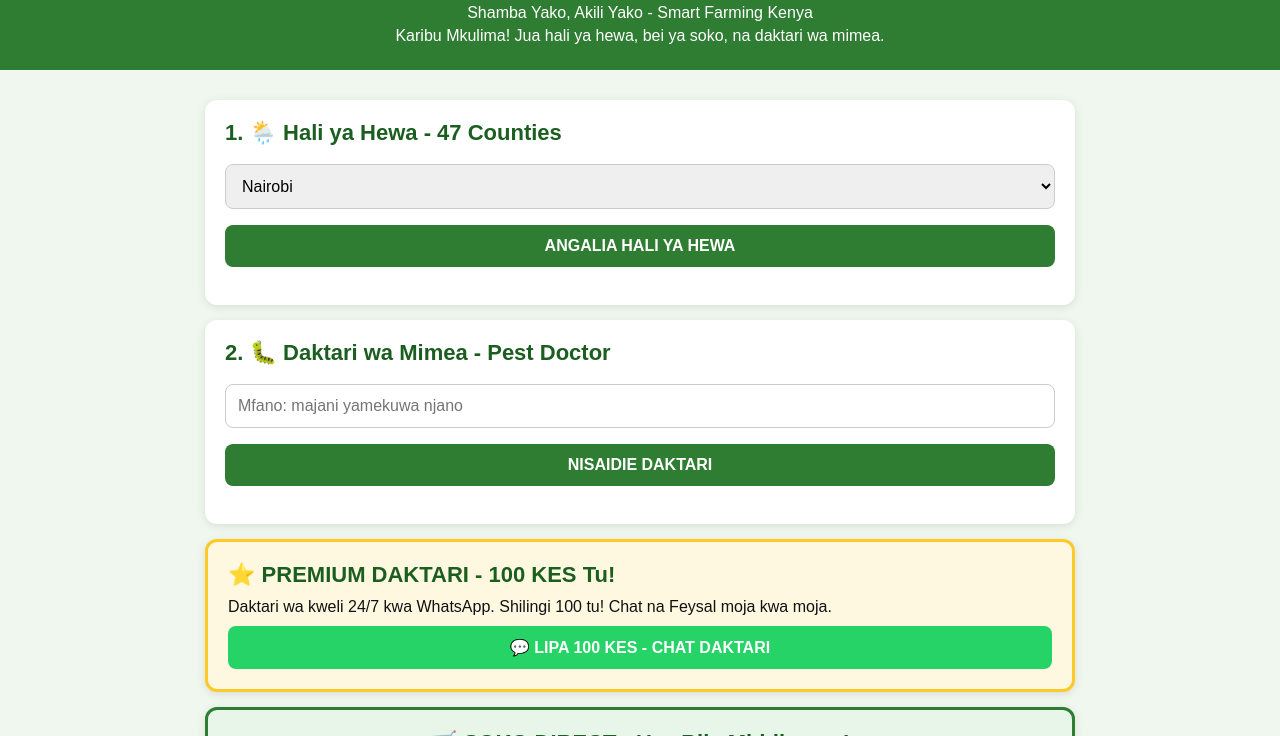
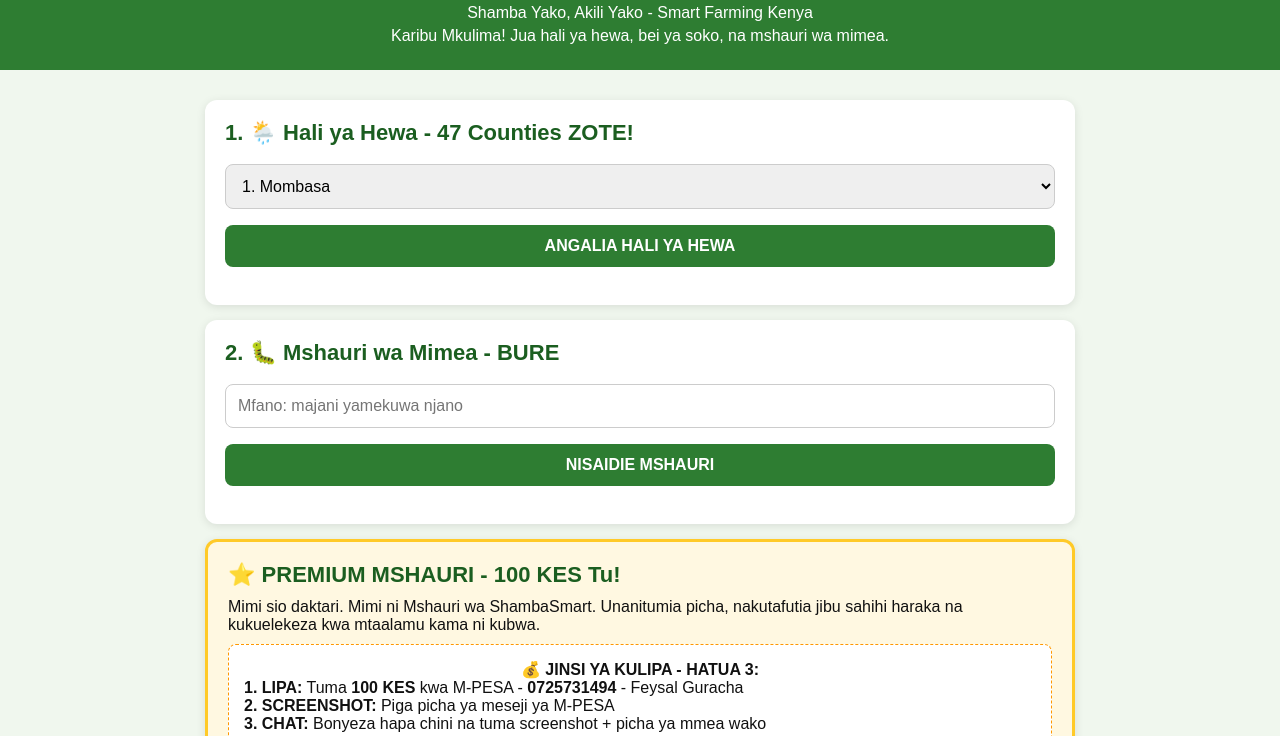
Before and after one commit to feysalguracha/shambasmart, a plain HTML site: page index.html in a window 1280 px wide. Shown: the part 64-800 px from the top of the page. Drawn offline with Linux system fonts and the light colour scheme.

Commit message:
Update index.html

```diff
--- a/index.html
+++ b/index.html
@@ -22,35 +22,80 @@ button { background: #2e7d32; color: white; border: none; font-weight: bold; cur
 <header>
 <h1>🌱 ShambaSmart</h1>
 <p>Shamba Yako, Akili Yako - Smart Farming Kenya</p>
-<p>Karibu Mkulima! Jua hali ya hewa, bei ya soko, na daktari wa mimea.</p>
+<p>Karibu Mkulima! Jua hali ya hewa, bei ya soko, na mshauri wa mimea.</p>
 </header>
 <div class="container">
 <div class="card">
-<h2>1. 🌦️ Hali ya Hewa - 47 Counties</h2>
+<h2>1. 🌦️ Hali ya Hewa - 47 Counties ZOTE!</h2>
 <select id="county">
-<option value="Nairobi">Nairobi</option>
-<option value="Mombasa">Mombasa</option>
-<option value="Kilifi">Kilifi</option>
-<option value="Machakos">Machakos</option>
-<option value="Nakuru">Nakuru</option>
-<option value="Marsabit">Marsabit</option>
-<option value="Nyandarua">Nyandarua</option>
-<option value="Kisumu">Kisumu</option>
-<option value="Turkana">Turkana</option>
+<option value="Mombasa">1. Mombasa</option>
+<option value="Kwale">2. Kwale</option>
+<option value="Kilifi">3. Kilifi</option>
+<option value="Tana River">4. Tana River</option>
+<option value="Lamu">5. Lamu</option>
+<option value="Taita-Taveta">6. Taita-Taveta</option>
+<option value="Garissa">7. Garissa</option>
+<option value="Wajir">8. Wajir</option>
+<option value="Mandera">9. Mandera</option>
+<option value="Marsabit">10. Marsabit</option>
+<option value="Isiolo">11. Isiolo</option>
+<option value="Meru">12. Meru</option>
+<option value="Tharaka-Nithi">13. Tharaka-Nithi</option>
+<option value="Embu">14. Embu</option>
+<option value="Kitui">15. Kitui</option>
+<option value="Machakos">16. Machakos</option>
+<option value="Makueni">17. Makueni</option>
+<option value="Nyandarua">18. Nyandarua</option>
+<option value="Nyeri">19. Nyeri</option>
+<option value="Kirinyaga">20. Kirinyaga</option>
+<option value="Murang'a">21. Murang'a</option>
+<option value="Kiambu">22. Kiambu</option>
+<option value="Turkana">23. Turkana</option>
+<option value="West Pokot">24. West Pokot</option>
+<option value="Samburu">25. Samburu</option>
+<option value="Trans Nzoia">26. Trans Nzoia</option>
+<option value="Uasin Gishu">27. Uasin Gishu</option>
+<option value="Elgeyo-Marakwet">28. Elgeyo-Marakwet</option>
+<option value="Nandi">29. Nandi</option>
+<option value="Baringo">30. Baringo</option>
+<option value="Laikipia">31. Laikipia</option>
+<option value="Nakuru">32. Nakuru</option>
+<option value="Narok">33. Narok</option>
+<option value="Kajiado">34. Kajiado</option>
+<option value="Kericho">35. Kericho</option>
+<option value="Bomet">36. Bomet</option>
+<option value="Kakamega">37. Kakamega</option>
+<option value="Vihiga">38. Vihiga</option>
+<option value="Bungoma">39. Bungoma</option>
+<option value="Busia">40. Busia</option>
+<option value="Siaya">41. Siaya</option>
+<option value="Kisumu">42. Kisumu</option>
+<option value="Homa Bay">43. Homa Bay</option>
+<option value="Migori">44. Migori</option>
+<option value="Kisii">45. Kisii</option>
+<option value="Nyamira">46. Nyamira</option>
+<option value="Nairobi">47. Nairobi</option>
 </select>
 <button onclick="checkWeather()">ANGALIA HALI YA HEWA</button>
 <p id="weatherResult" style="font-weight:bold; margin-top:10px;"></p>
 </div>
 <div class="card">
-<h2>2. 🐛 Daktari wa Mimea - Pest Doctor</h2>
+<h2>2. 🐛 Mshauri wa Mimea - BURE</h2>
 <input id="symptom" placeholder="Mfano: majani yamekuwa njano">
-<button onclick="checkPest()">NISAIDIE DAKTARI</button>
+<button onclick="checkPest()">NISAIDIE MSHAURI</button>
 <p id="pestResult" style="font-weight:bold; margin-top:10px;"></p>
 </div>
 <div class="card" style="background:#fff8e1; border:3px solid #ffca28;">
-<h2>⭐ PREMIUM DAKTARI - 100 KES Tu!</h2>
-<p>Daktari wa kweli 24/7 kwa WhatsApp. Shilingi 100 tu! Chat na Feysal moja kwa moja.</p>
-<a href="https://wa.me/254725731494?text=Nataka%20Premium%20Daktari%20100KES" style="background:#25D366; color:white; padding:12px; display:block; text-align:center; border-radius:8px; text-decoration:none; font-weight:bold; margin-top:10px;">💬 LIPA 100 KES - CHAT DAKTARI</a>
+<h2>⭐ PREMIUM MSHAURI - 100 KES Tu!</h2>
+<p>Mimi sio daktari. Mimi ni Mshauri wa ShambaSmart. Unanitumia picha, nakutafutia jibu sahihi haraka na kukuelekeza kwa mtaalamu kama ni kubwa.</p>
+<div style="background:white; padding:15px; border-radius:8px; margin-top:10px; border:1px dashed #ff9800;">
+<p style="font-weight:bold; text-align:center;">💰 JINSI YA KULIPA - HATUA 3:</p>
+<p><b>1. LIPA:</b> Tuma <b>100 KES</b> kwa M-PESA - <b>0725731494</b> - Feysal Guracha</p>
+<p><b>2. SCREENSHOT:</b> Piga picha ya meseji ya M-PESA</p>
+<p><b>3. CHAT:</b> Bonyeza hapa chini na tuma screenshot + picha ya mmea wako</p>
+</div>
+<a href="https://wa.me/254725731494?text=Nimelipa%20100KES%20Premium%20Mshauri.%20Hii%20hapa%20screenshot%20na%20picha%20ya%20mmea%20wangu:" style="background:#25D366; color:white; padding:12px; display:block; text-align:center; border-radius:8px; text-decoration:none; font-weight:bold; margin-top:10px;">💬 NIMELIPA - TUMA SCREENSHOT & PICHA</a>
+<p style="text-align:center; font-size:12px; margin-top:5px;">Ushauri wa kawaida wa kilimo, sio dawa ya daktari. Kwa matatizo makubwa, tutakuelekeza kwa Afisa Kilimo.</p>
 </div>
 <div class="card" style="background:#e8f5e9; border:3px solid #2e7d32;">
 <h2 style="text-align:center;">🛒 SOKO DIRECT - Uza Bila Middleman!</h2>
@@ -68,7 +113,7 @@ button { background: #2e7d32; color: white; border: none; font-weight: bold; cur
 <div id="sokoList"></div>
 <p style="font-size:13px; text-align:center;">ShambaSmart inachukua 2% tu baada ya kuuza. Mkulima anabaki na 98%!</p>
 </div>
-<p style="text-align:center; padding:20px;">Imetengenezwa na @FeysalGuracha 🇰🇪 kwa ajili ya Wakulima wa Kenya</p>
+<p style="text-align:center; padding:20px;">Imetengenezwa na @Feiii 🇰🇪 kwa ajili ya Wakulima wa Kenya</p>
 </div>
 <script>
 function checkWeather(){
@@ -77,7 +122,7 @@ function checkWeather(){
 }
 function checkPest(){
   var s = document.getElementById('symptom').value;
-  document.getElementById('pestResult').innerText = 'Daktari: Kwa dalili "' + s + '" - Tumia dawa ya copper, na ondoa majani yaliyoathirika.';
+  document.getElementById('pestResult').innerText = 'Mshauri: Kwa dalili "' + s + '" - Tumia dawa ya copper, na ondoa majani yaliyoathirika. Kama ni kubwa, nenda Agrovet.';
 }
 function getSoko(){
   var saved = localStorage.getItem('sokoListingsV2');
```
